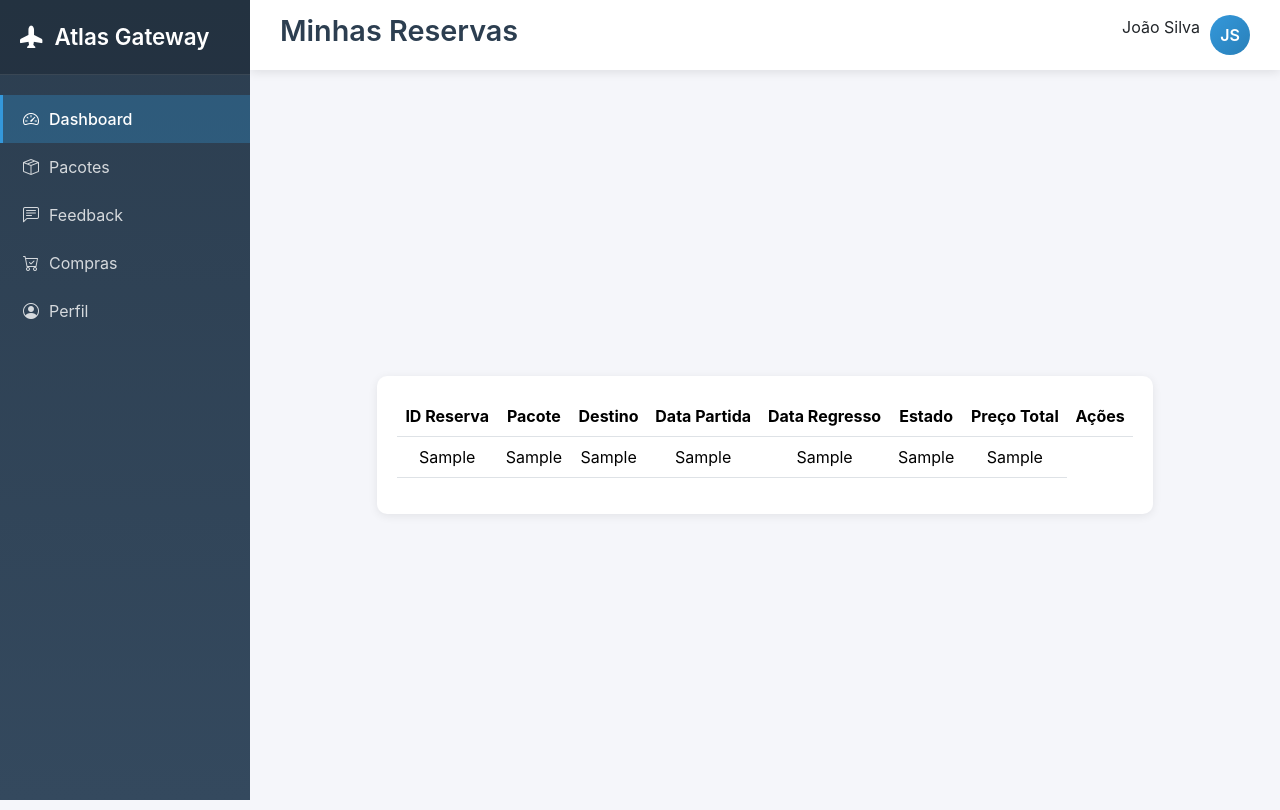
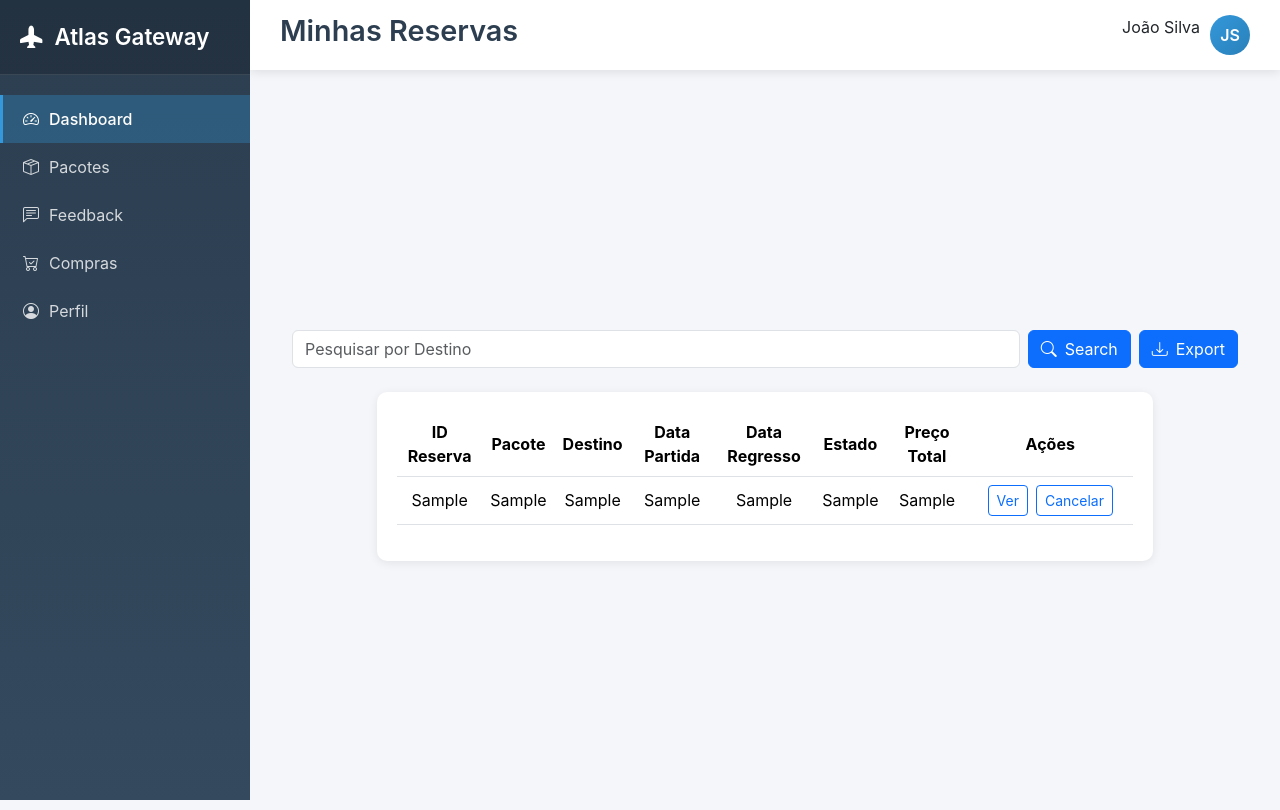
Before and after one commit to WildKoala23/Agencia_Viagens, a Django app: template users/templates/comprasUser.html in a window 1280 px wide. Run offline with Django 3.2, Linux system fonts and the light colour scheme; the template is opened without the code that fills it: most values are stand-ins (such as "Sample title", 1, 10 or a date in 2020).

Commit message:
Added content to reservations

```diff
--- a/users/templates/comprasUser.html
+++ b/users/templates/comprasUser.html
@@ -9,6 +9,29 @@
 {% block page_title %}Minhas Reservas{% endblock %}
 
 {% block content %}
+
+<div class="container">
+  <div class="d-flex align-items-center mb-4 gap-2">
+    <input
+      type="text"
+      class="form-control"
+      id="basic-url"
+      placeholder="Pesquisar por Destino"
+      aria-describedby="basic-addon3"
+    >
+
+    <button type="button" class="btn btn-primary d-flex align-items-center gap-2">
+      <i class="bi bi-search"></i>
+      Search
+    </button>
+
+    <button type="button" class="btn btn-primary d-flex align-items-center gap-2">
+      <i class="bi bi-download"></i>
+      Export
+    </button>
+  </div>
+</div>
+
 <div class="table-container">
   <table class="table">
     <thead>
@@ -33,6 +56,17 @@
           <td>{{i.4}}</td>
           <td>{{i.5}}</td>
           <td>{{i.6}}</td>
+          <td>
+            <div class="container d-flex gap-2">
+              <button type="button" class="btn btn-outline-primary d-flex btn-sm align-items-center gap-2">
+                Ver
+              </button>
+
+              <button type="button" class="btn btn-outline-primary d-flex btn-sm align-items-center gap-2">
+                Cancelar
+              </button>
+            </div>
+          </td>
         {% endfor %}
       </tr>
     </tbody>
```
